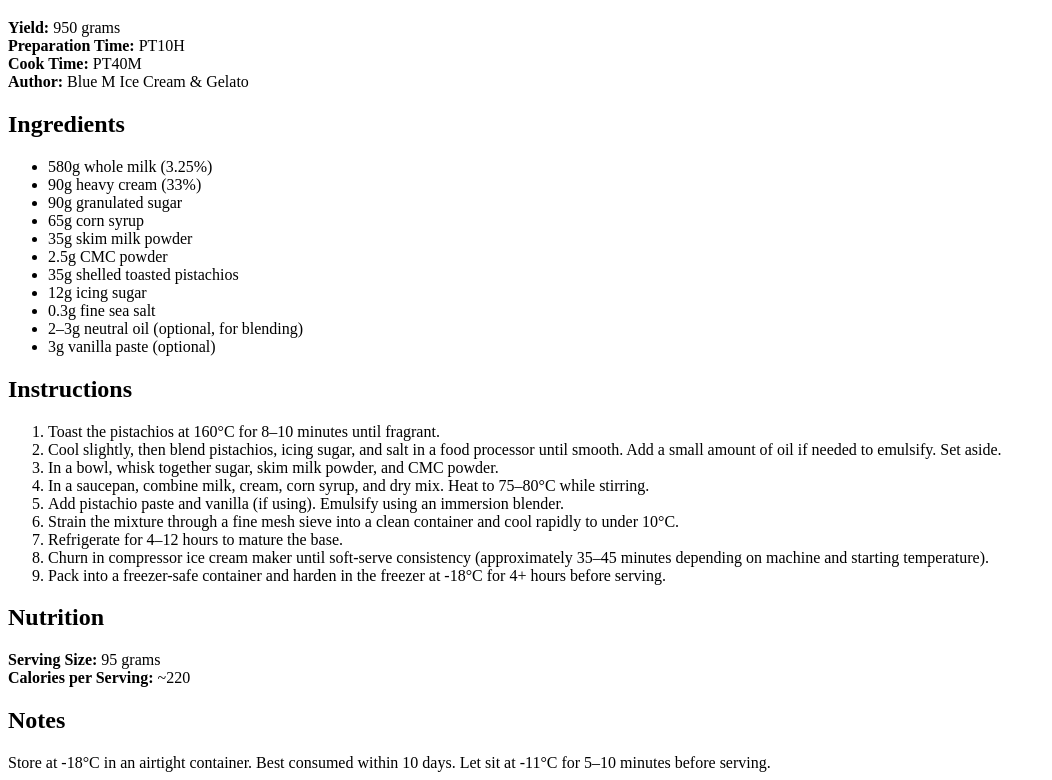
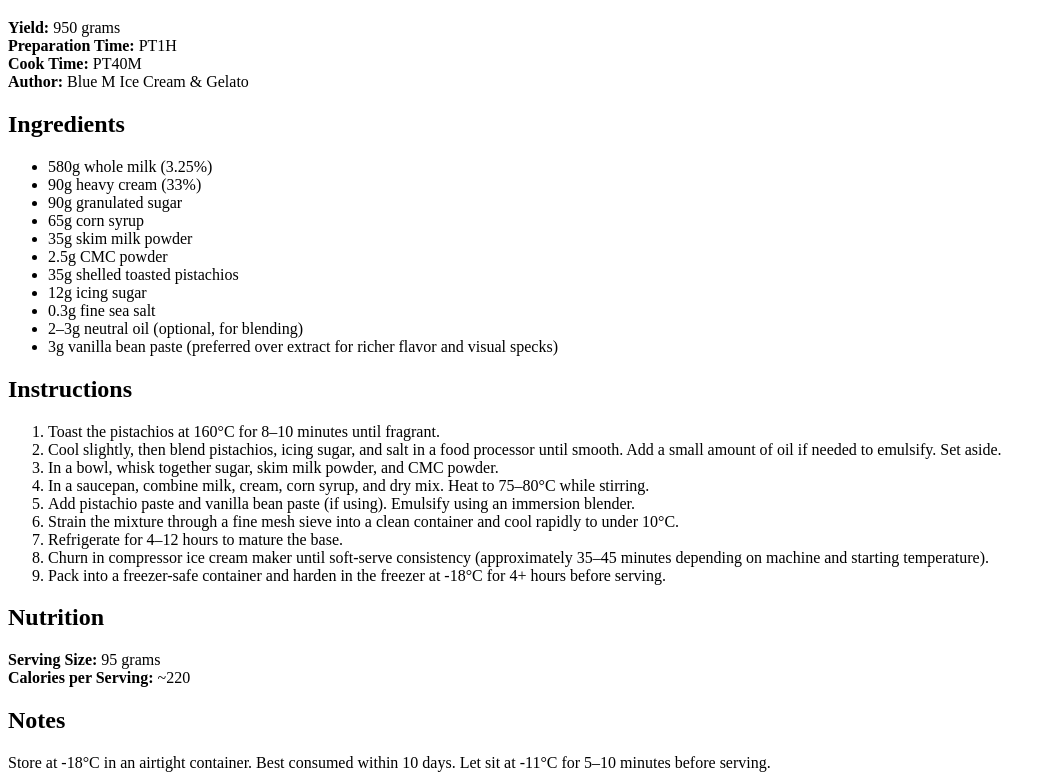
Before and after one commit to morloff12/recipe-site, a plain HTML site: page Pistachio_Gelato.html in a window 1280 px wide. Shown: the part 61-841 px from the top of the page, without its empty margins (0-1052 px from the left). Drawn offline with Linux system fonts and the light colour scheme.

Commit message:
Update Pistachio_Gelato.html

```diff
--- a/Pistachio_Gelato.html
+++ b/Pistachio_Gelato.html
@@ -7,7 +7,7 @@
 <body itemscope itemtype="https://schema.org/Recipe">
   <h1 itemprop="name">Pistachio Gelato</h1>
   <div><strong>Yield:</strong> <span itemprop="recipeYield">950 grams</span></div>
-  <div><strong>Preparation Time:</strong> <time itemprop="prepTime" datetime="PT10H">PT10H</time></div>
+  <div><strong>Preparation Time:</strong> <time itemprop="prepTime" datetime="PT1H">PT1H</time></div>
   <div><strong>Cook Time:</strong> <time itemprop="cookTime" datetime="PT40M">PT40M</time></div>
   <div><strong>Author:</strong> <span itemprop="author">Blue M Ice Cream &amp; Gelato</span></div>
 
@@ -23,7 +23,7 @@
     <li itemprop="recipeIngredient">12g icing sugar</li>
     <li itemprop="recipeIngredient">0.3g fine sea salt</li>
     <li itemprop="recipeIngredient">2–3g neutral oil (optional, for blending)</li>
-    <li itemprop="recipeIngredient">3g vanilla paste (optional)</li>
+    <li itemprop="recipeIngredient">3g vanilla bean paste (preferred over extract for richer flavor and visual specks)</li>
   </ul>
 
   <h2>Instructions</h2>
@@ -32,7 +32,7 @@
     <li itemprop="recipeInstructions">Cool slightly, then blend pistachios, icing sugar, and salt in a food processor until smooth. Add a small amount of oil if needed to emulsify. Set aside.</li>
     <li itemprop="recipeInstructions">In a bowl, whisk together sugar, skim milk powder, and CMC powder.</li>
     <li itemprop="recipeInstructions">In a saucepan, combine milk, cream, corn syrup, and dry mix. Heat to 75–80°C while stirring.</li>
-    <li itemprop="recipeInstructions">Add pistachio paste and vanilla (if using). Emulsify using an immersion blender.</li>
+    <li itemprop="recipeInstructions">Add pistachio paste and vanilla bean paste (if using). Emulsify using an immersion blender.</li>
     <li itemprop="recipeInstructions">Strain the mixture through a fine mesh sieve into a clean container and cool rapidly to under 10°C.</li>
     <li itemprop="recipeInstructions">Refrigerate for 4–12 hours to mature the base.</li>
     <li itemprop="recipeInstructions">Churn in compressor ice cream maker until soft-serve consistency (approximately 35–45 minutes depending on machine and starting temperature).</li>
```
